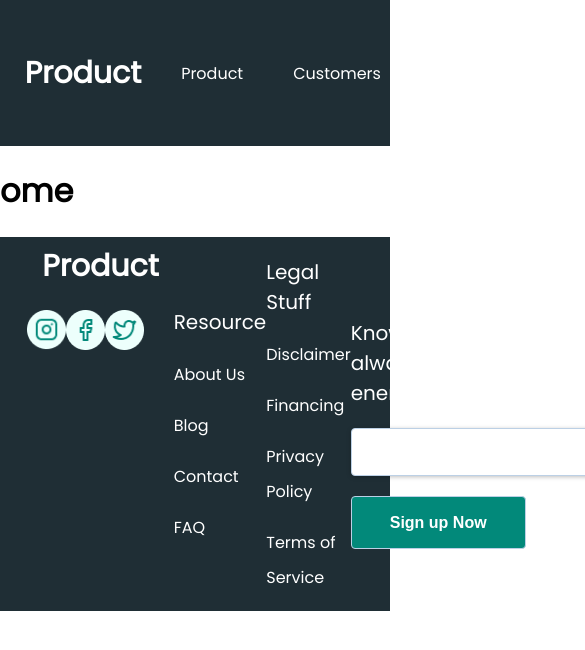
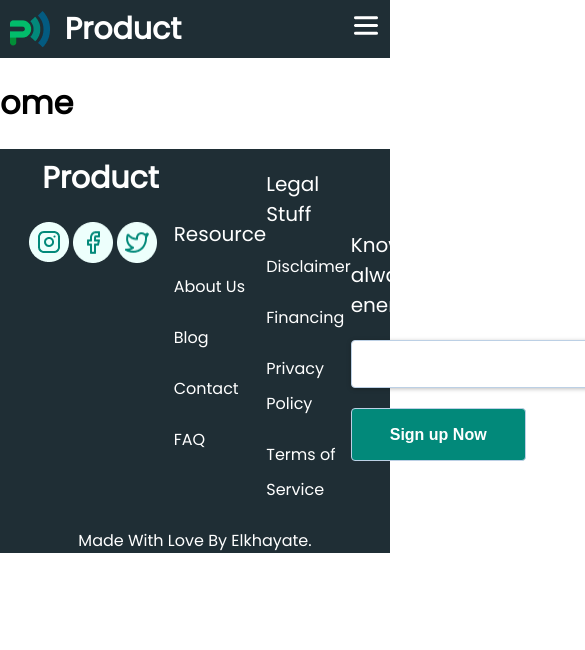
Before and after one commit to elkhayate/product, a Next.js app: page / in a window 390 px wide. Shown: the top 650 px of the page, 585 px wide, since content can reach past the window. Built offline with nearby package versions, Linux system fonts and the light colour scheme.

Commit message:
added mobile nav

```diff
--- a/components/Footer.js
+++ b/components/Footer.js
@@ -44,7 +44,9 @@ export default function Footer() {
                         <input type ="email" />
                         <button>Sign up Now</button>
                 </div>
+
             </div>
+            <p className={style.grati}>Made With Love By Elkhayate.</p>
         </div>
     )
 }
--- a/components/Layout.js
+++ b/components/Layout.js
@@ -1,11 +1,14 @@
 import React from 'react';
 import Footer from './Footer';
 import Navbar from './Navbar';
+import Navmob from "./Navmob";
+import style from "../styles/layout.module.css";
 
 export default function Layout ({children}) {
     return(
         <div>
-            <Navbar />
+            <div className={style.brows}><Navbar /></div>
+            <div className={style.mob}><Navmob /></div>
             {children}
             <Footer />
         </div>
--- /dev/null
+++ b/components/Navmob.js
@@ -0,0 +1,45 @@
+import React,{useState, useContext} from 'react';
+import { ThemeContext } from '../context/ThemeContext';
+import style from "../styles/Navmob.module.css";
+import bm from "../public/img/menu.png";
+import wm from "../public/img/menu2.png";
+import Image from 'next/image';
+import logo from "../public/img/logo.png";
+import Frame from "../public/img/Frame.png";
+import Link from "next/link"
+export default function Navmob() {
+    const [show, setShow] = useState(false);
+    const {isLight, light, dark, toogler} = useContext(ThemeContext);
+    const theme = isLight ? light : dark;
+    const burger = isLight ? bm : wm;
+    return(
+        <div style={{backgroundColor : theme.bg, color : theme.syntax}}>
+            <div className={style.container}>
+                <div className={style.logo}>
+                    <Image src ={logo} alt = "logo"/>
+                    <h1 style={{color : isLight ? "#173A56" : theme.syntax}}>Product</h1>
+                </div>
+                <div style={{cursor : "pointer"}}>
+                    <Image  onClick={()=>{setShow(!show)}} src = {burger} alt = "burger menu" />
+                </div>
+
+            </div>
+            {show && (
+                <div onClick={()=>{setShow(false)}} className={style.dropDown}>
+                    <div  className={style.links}>
+                        <Link href="/"><p>Product</p></Link>
+                        <Link href="Customers"><p>Customers</p></Link>
+                        <Link href="Pricing"><p>Pricing</p></Link>
+                        <Link href="/Resources"><p>Resources</p></Link>
+                    </div>
+                    <div className={style.btns}>
+                        <button className={style.btn} style={{color : isLight ? "#173A56" : theme.syntax}}>Sign In</button>
+                        <button>Sign Up</button>
+                        <Image onClick={toogler} className={style.frame} src={Frame} alt= "toogler" />
+                    </div>
+                </div>
+            )}
+
+        </div>
+    )
+}
--- /dev/null
+++ b/styles/Navmob.module.css
@@ -0,0 +1,42 @@
+.container {
+    display: flex;
+    align-items: center;
+    justify-content: space-between;
+    width: 95%;
+    margin: auto;
+}
+.logo {
+    display: flex;
+    align-items: center;
+    justify-content: center;
+    align-content: space-between;
+}
+.logo h1 {
+    font-weight: bold;
+    font-size: 30px;
+    line-height: 28px;
+    color: #173A56;
+    margin: 15px;
+}
+.links * {
+    margin-right: 25px;
+    margin-left: 25px;
+    cursor: pointer;
+}
+.links {
+    display: block;
+    align-items: center;
+    justify-content: center;
+    width: 90%;
+    margin: auto;
+}
+.btns {
+    display: flex;
+    align-items: center;
+    justify-content: space-around;
+    width: 60%;
+    margin: auto;
+}
+.btn {
+    background-color: transparent;
+}
--- a/styles/footer.module.css
+++ b/styles/footer.module.css
@@ -27,7 +27,7 @@
 .socials  {
     display: flex;
     justify-content: space-around;
-    width: 80%;
+    width: 90%;
 }
 .sup input {
     display: block;
@@ -60,3 +60,7 @@
     margin: 0px;
     margin-top: 10px;
 }
+.grati {
+    text-align: center;
+    margin: 5px;
+}
--- /dev/null
+++ b/styles/layout.module.css
@@ -0,0 +1,11 @@
+.mob {
+    display: none;
+}
+@media (max-width : 1200px) {
+    .brows {
+        display: none;
+    }
+    .mob {
+        display: inline;
+    }
+}
```
Also changed, not shown: public/img/menu.png (added), public/img/menu2.png (added).
